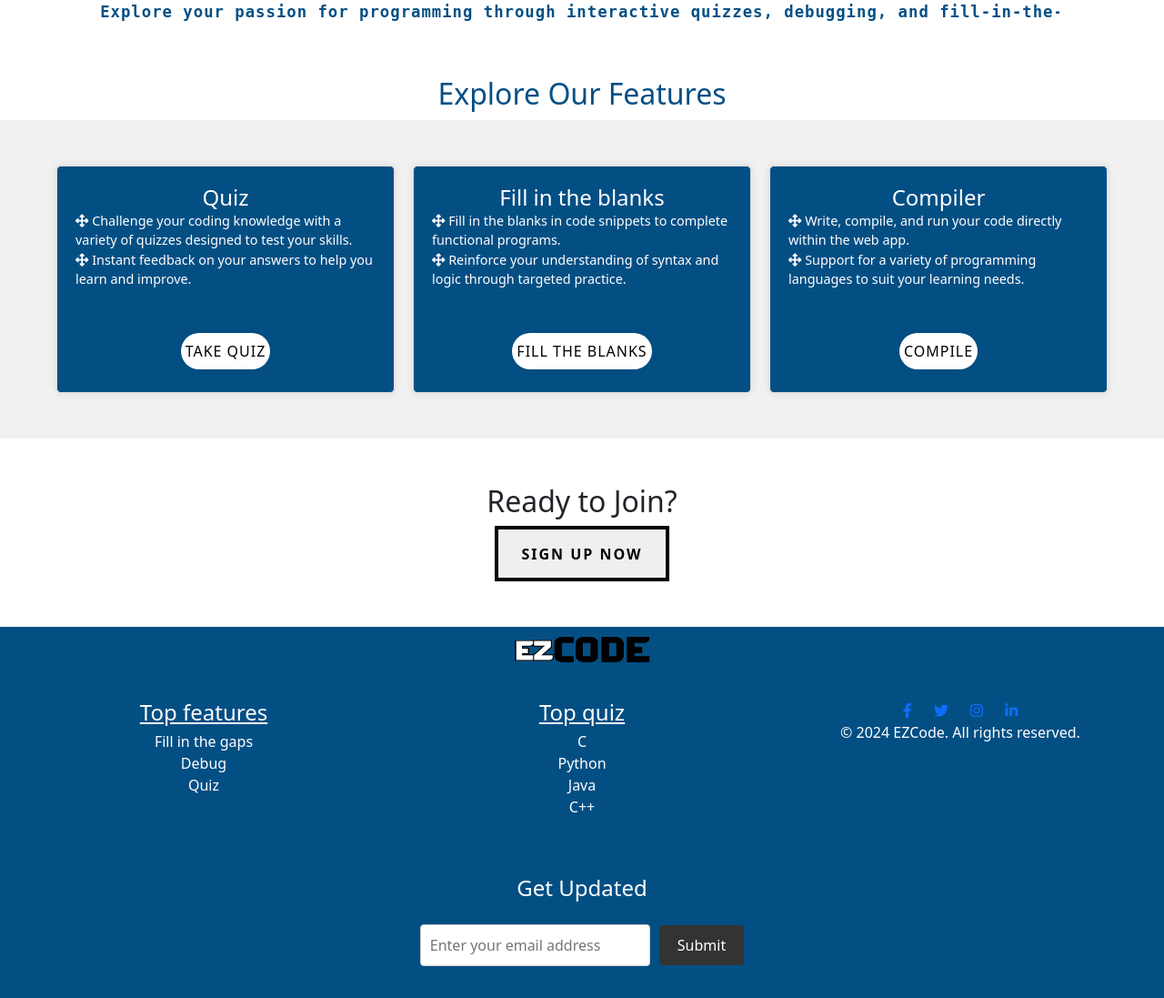
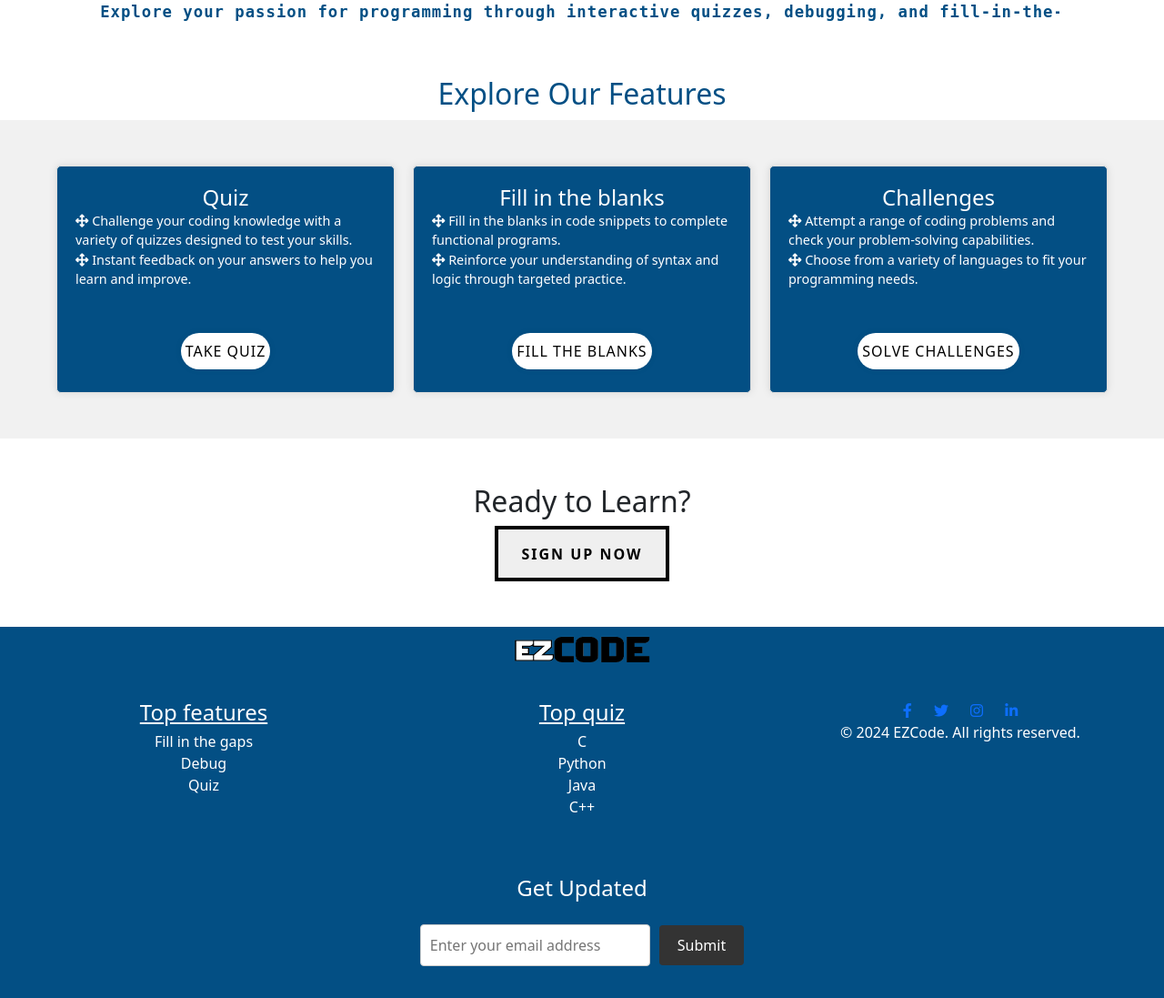
Before and after one commit to Alvin2058/minor2, a Django app: page / in a window 1280 px wide. Shown: the part 223-1320 px from the top of the page at 91% size. Run offline with Django 5.2, Linux system fonts and the light colour scheme; some libraries are stand-ins or nearby versions.

Commit message:
Frontend change

```diff
--- a/templates/header.html
+++ b/templates/header.html
@@ -29,7 +29,7 @@
                             <ul class="dropdown-menu custom-dropdown-menu" aria-labelledby="navbarDropdown">
                                 <li><a class="dropdown-item" href="{% url 'quiz' %}">Quiz</a></li>
                                 <li><a class="dropdown-item" href="{% url 'random_fill_in_the_blank' %}">Fill in the blanks</a></li>
-                                <li><a class="dropdown-item" href="{% url 'compiler' %}">Run code</a></li>
+                                <li><a class="dropdown-item" href="{% url 'compiler' %}">Solve challenges</a></li>
                             </ul>
                         </li>
                         <a class="nav-link" href="#">About Us</a>
--- a/templates/index.html
+++ b/templates/index.html
@@ -40,15 +40,15 @@
         </div>
         <div class="feature-item">
             <div class="feature-section">
-                <h6>Compiler</h6>
-                <p><i class="fa-sharp fa-solid fa-arrows-up-down-left-right"></i>&nbspWrite, compile, and run your code directly within the web app.<br><i class="fa-sharp fa-solid fa-arrows-up-down-left-right"></i>&nbspSupport for a variety of programming languages to suit your learning needs.</p><br><br>
-                <button onclick="window.location.href='{% url 'compiler' %}'">Compile</button>
+                <h6>Challenges</h6>
+                <p><i class="fa-sharp fa-solid fa-arrows-up-down-left-right"></i>&nbspAttempt a range of coding problems and check your problem-solving capabilities.<br><i class="fa-sharp fa-solid fa-arrows-up-down-left-right"></i>&nbspChoose from a variety of languages to fit your programming needs.</p><br><br>
+                <button onclick="window.location.href='{% url 'compiler' %}'">Solve challenges</button>
             </div>
         </div>
     </section>
 
     <section id="cta" class="cta">
-        <h2>Ready to Join?</h2>
+        <h2>Ready to Learn?</h2>
         <button class="c-button c-button--gooey" onclick="window.location.href='{% url 'register'%}'"> Sign up now
             <div class="c-button__blobs">
             <div></div>
```
